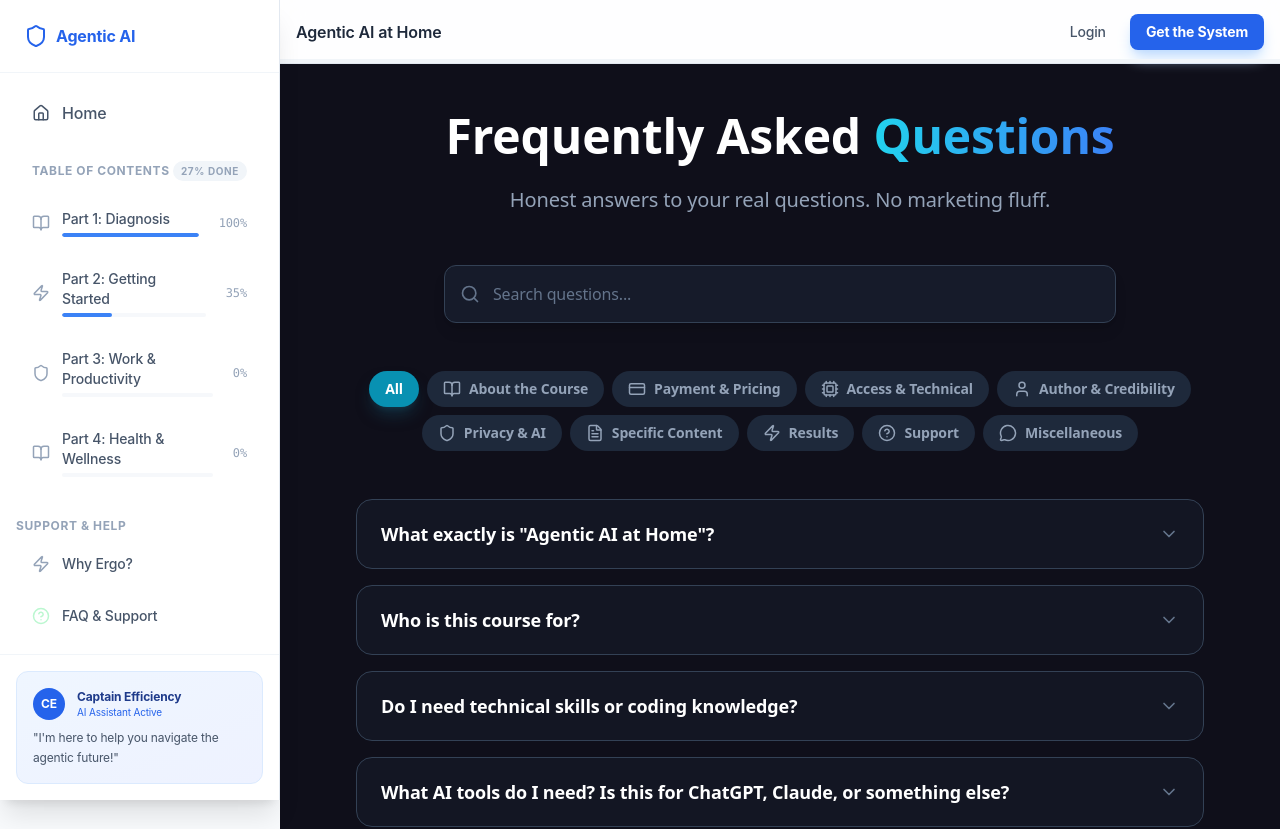
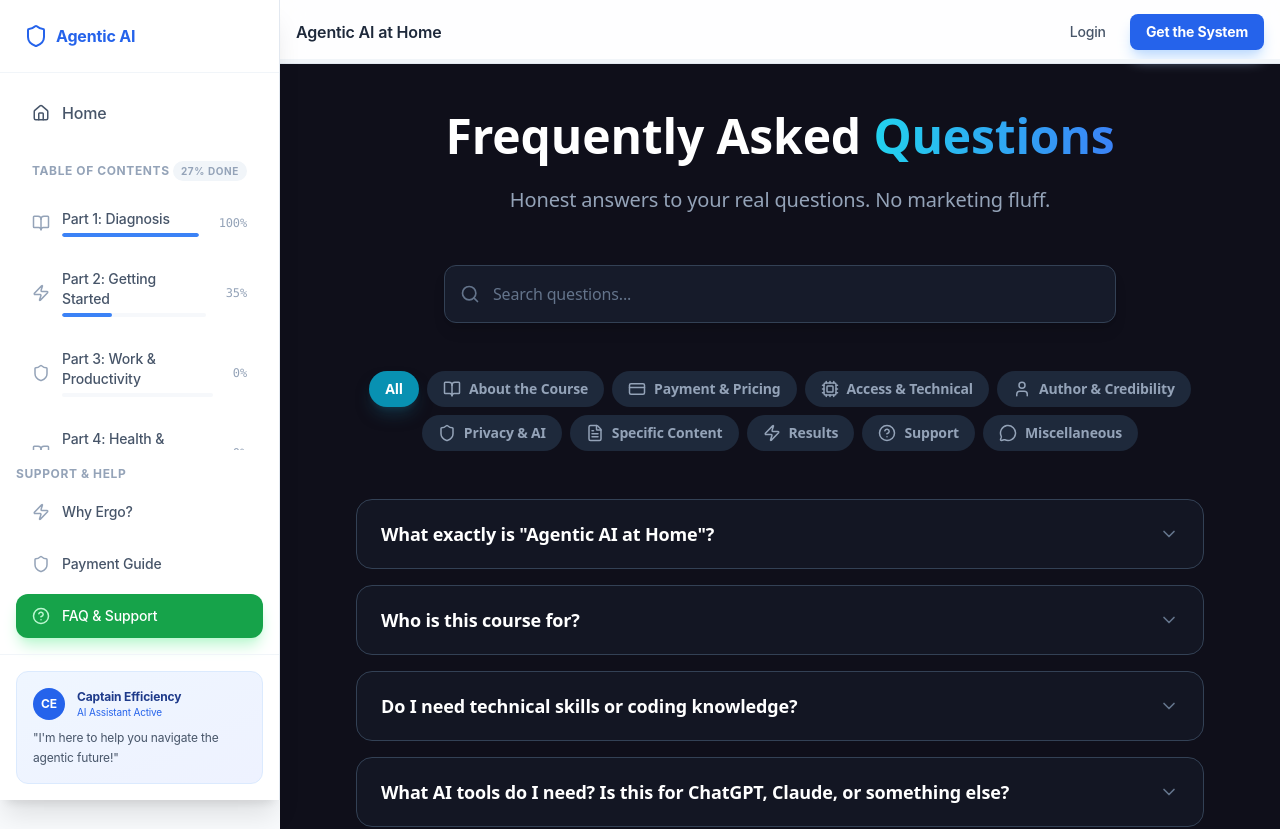
Before and after one commit to agenticaihome/ebook-frontend, a React (Create React App) app: page /faq in a window 1280 px wide. Shown: the top 829 px of the page. Built offline with nearby package versions, Linux system fonts and the light colour scheme; no server answers.

Commit message:
Fix WebbookLayout navigation: Restore correct Payment Guide and FAQ links

```diff
--- a/src/components/layout/WebbookLayout.jsx
+++ b/src/components/layout/WebbookLayout.jsx
@@ -150,6 +150,18 @@ const WebbookLayout = ({ children }) => {
                             : 'text-slate-600 hover:bg-slate-50'
                             }`}
                     >
+                        <span className={location.pathname === '/payment-guide' ? 'text-green-200' : 'text-slate-400 group-hover:text-green-500'}>
+                            <Shield size={18} />
+                        </span>
+                        <span className="font-medium text-sm">Payment Guide</span>
+                    </Link>
+                    <Link
+                        to="/faq"
+                        className={`flex items-center gap-3 px-4 py-3 rounded-xl transition-all group focus:outline-none focus:ring-2 focus:ring-green-400 ${location.pathname === '/faq'
+                            ? 'bg-green-600 text-white shadow-lg shadow-green-200'
+                            : 'text-slate-600 hover:bg-slate-50'
+                            }`}
+                    >
                         <span className={location.pathname === '/faq' ? 'text-green-200' : 'text-slate-400 group-hover:text-green-500'}>
                             <HelpCircle size={18} />
                         </span>
```
